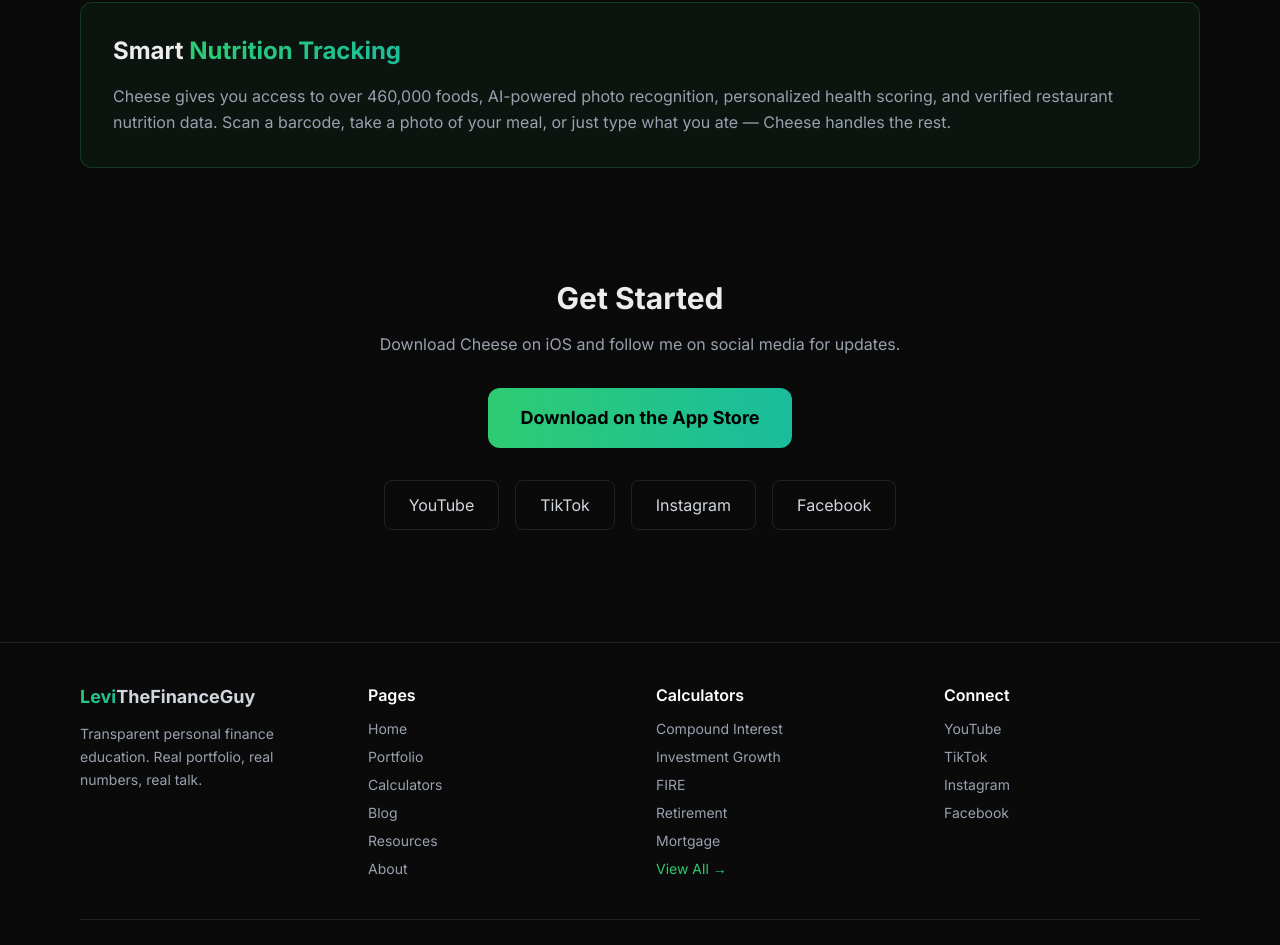
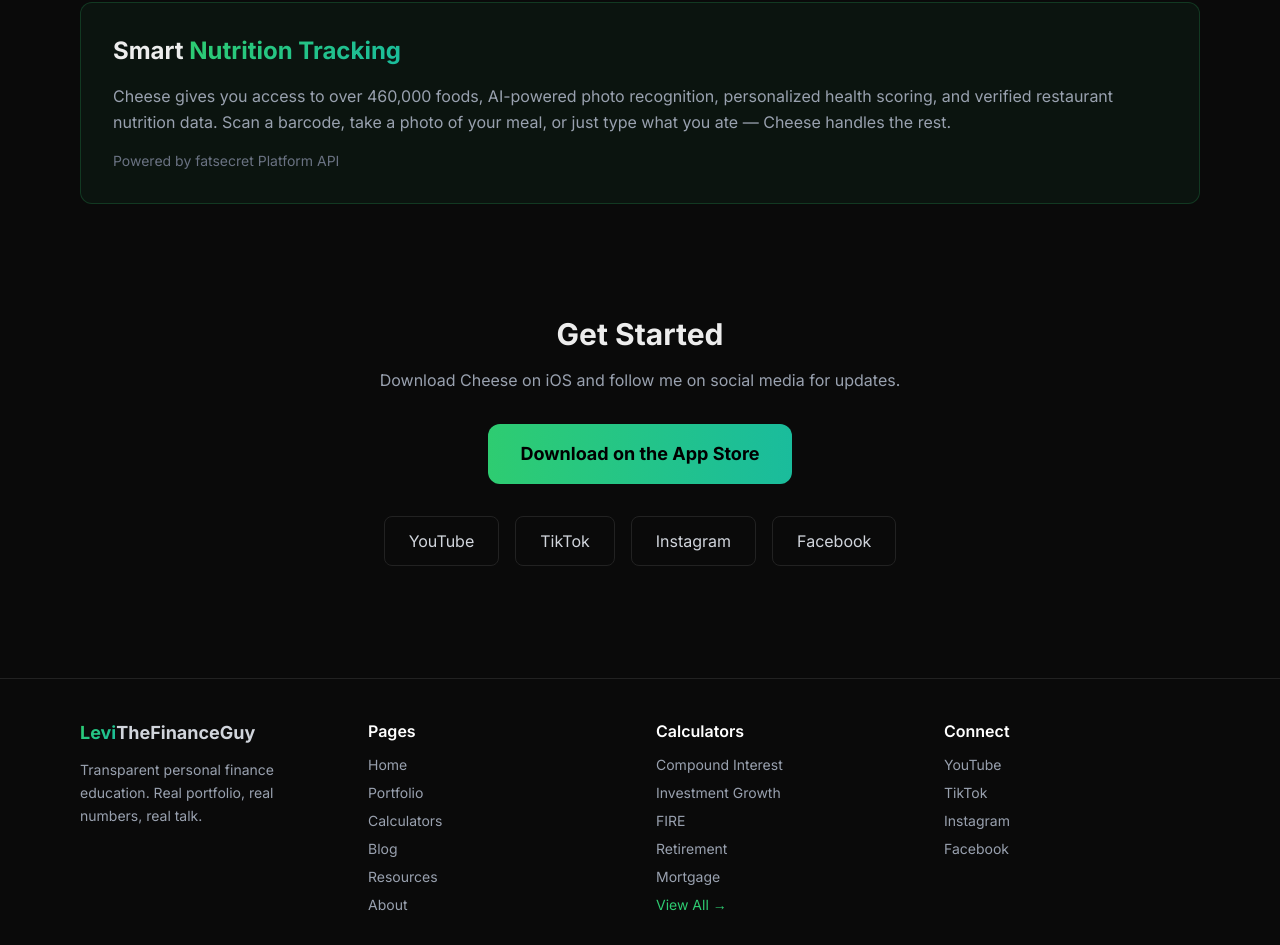
Before and after one commit to levithefinanceguy/levithefinanceguy, a Next.js app: page /cheese in a window 1280 px wide. Shown: the part 1701-2646 px from the top of the page. Built offline with nearby package versions, Linux system fonts and the light colour scheme.

Commit message:
Add FatSecret attribution to Cheese page

```diff
--- a/app/cheese/page.tsx
+++ b/app/cheese/page.tsx
@@ -129,6 +129,9 @@
             personalized health scoring, and verified restaurant nutrition data. Scan a barcode,
             take a photo of your meal, or just type what you ate — Cheese handles the rest.
           </p>
+          <p className="text-gray-500 text-sm mt-4">
+            <a href="https://platform.fatsecret.com" target="_blank" rel="noopener noreferrer" className="hover:text-gray-300">Powered by fatsecret Platform API</a>
+          </p>
         </div>
 
         {/* CTA */}
```
